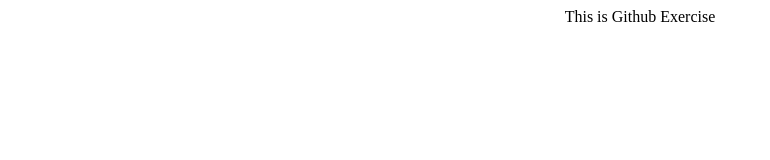
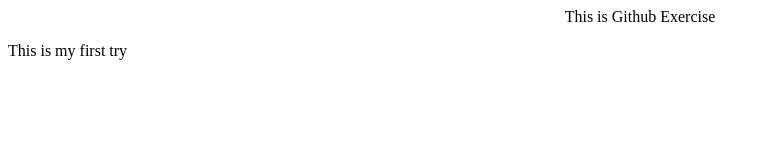
Before and after one commit to Naalfioiflaan/Github-Exercise, a plain HTML site: page index.html in a window 1280 px wide. Shown: the whole page, without its empty margins (0-770 px from the left). Drawn offline with Linux system fonts and the light colour scheme.

Commit message:
Second Commit

```diff
--- a/index.html
+++ b/index.html
@@ -4,5 +4,6 @@
 	</head>
 	<body>
 		<center>This is Github Exercise</center>
+		<p>This is my first try</p>
 	</body>
 </html>
```
